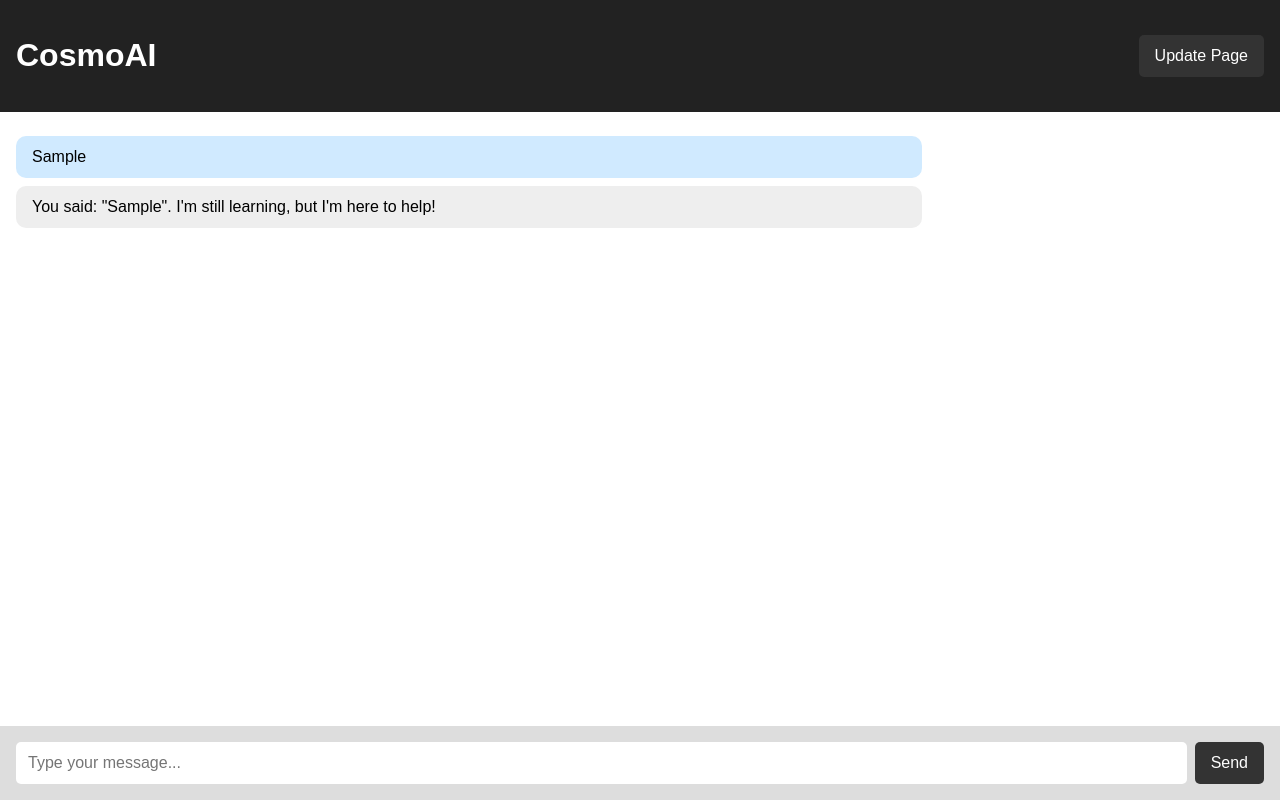
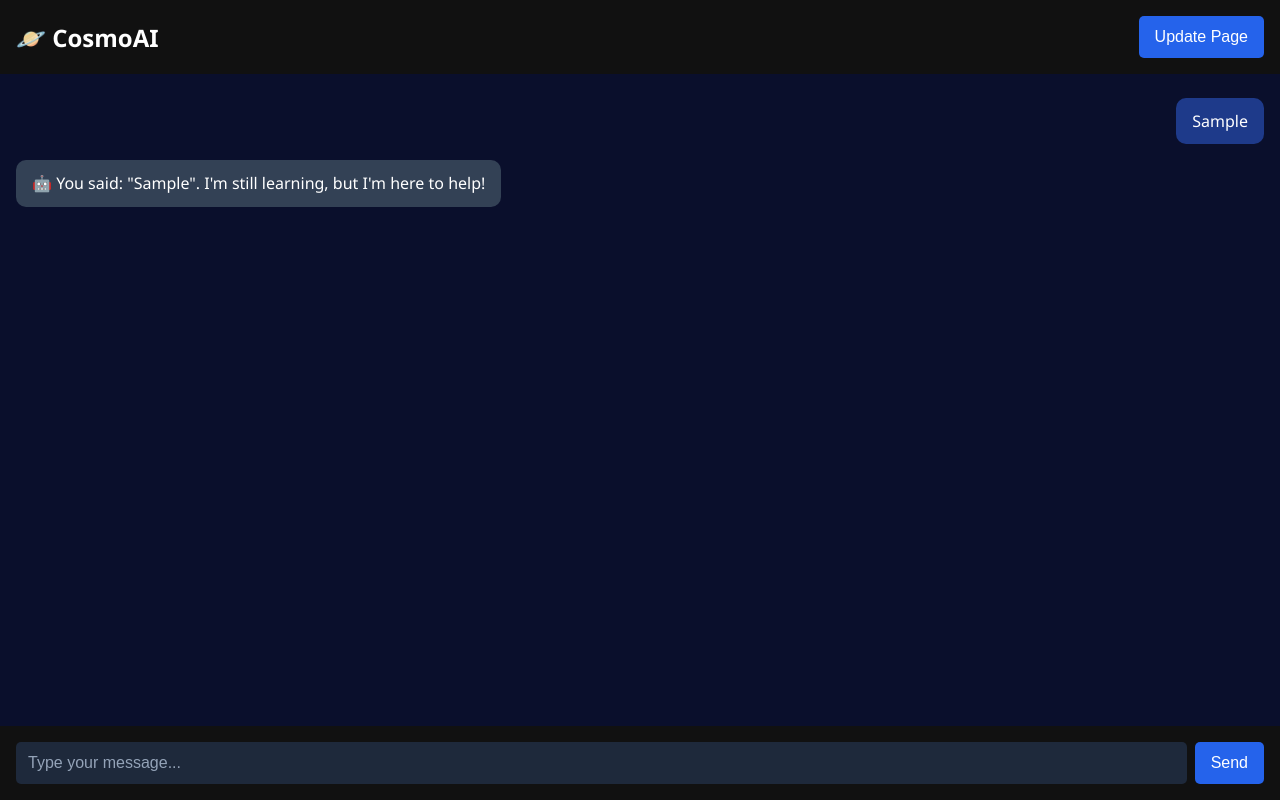
Before and after one commit to Heathrow-Coder/ComsoAI, a plain HTML site: page index.html in a window 1280 px wide. Both pictures are taken after typing "Sample" into the empty fields and a click on the button "Send". Drawn offline with Linux system fonts and the light colour scheme.

Commit message:
Update index.html

```diff
--- a/index.html
+++ b/index.html
@@ -7,8 +7,10 @@
   <style>
     body {
       margin: 0;
-      font-family: sans-serif;
-      background: #f0f0f0;
+      padding: 0;
+      background-color: #0a0f2c; /* Deep space blue */
+      color: white;
+      font-family: 'Segoe UI', sans-serif;
     }
 
     #chat-container {
@@ -18,19 +20,24 @@
     }
 
     header {
-      background: #222;
-      color: white;
+      background: #111;
       padding: 1rem;
       display: flex;
       justify-content: space-between;
       align-items: center;
     }
 
+    header h1 {
+      margin: 0;
+      font-size: 1.5rem;
+    }
+
     #chat-box {
       flex: 1;
       padding: 1rem;
       overflow-y: auto;
-      background: white;
+      display: flex;
+      flex-direction: column;
     }
 
     .message {
@@ -38,22 +45,26 @@
       margin: 0.5rem 0;
       padding: 0.75rem 1rem;
       border-radius: 10px;
+      line-height: 1.4;
+      word-wrap: break-word;
     }
 
     .user {
       align-self: flex-end;
-      background-color: #d0eaff;
+      background-color: #1e3a8a;
+      color: white;
     }
 
     .bot {
       align-self: flex-start;
-      background-color: #eee;
+      background-color: #334155;
+      color: white;
     }
 
     #input-area {
       display: flex;
       padding: 1rem;
-      background: #ddd;
+      background: #111;
     }
 
     #userInput {
@@ -62,6 +73,12 @@
       font-size: 1rem;
       border: none;
       border-radius: 5px;
+      background-color: #1e293b;
+      color: white;
+    }
+
+    #userInput::placeholder {
+      color: #94a3b8;
     }
 
     button {
@@ -70,16 +87,20 @@
       font-size: 1rem;
       border: none;
       border-radius: 5px;
-      background-color: #333;
+      background-color: #2563eb;
       color: white;
       cursor: pointer;
+    }
+
+    button:hover {
+      background-color: #1d4ed8;
     }
   </style>
 </head>
 <body>
   <div id="chat-container">
     <header>
-      <h1>CosmoAI</h1>
+      <h1>🪐 CosmoAI</h1>
       <button onclick="location.reload()">Update Page</button>
     </header>
 
@@ -98,6 +119,7 @@
       const userText = input.value.trim();
       if (!userText) return;
 
+      // Add user message
       const userMsg = document.createElement("div");
       userMsg.className = "message user";
       userMsg.textContent = userText;
@@ -105,6 +127,7 @@
       input.value = "";
       chatBox.scrollTop = chatBox.scrollHeight;
 
+      // Generate bot response
       const botMsg = document.createElement("div");
       botMsg.className = "message bot";
       botMsg.textContent = generateCosmoResponse(userText);
@@ -114,14 +137,19 @@
 
     function generateCosmoResponse(text) {
       const lower = text.toLowerCase();
+
       if (lower.includes("hello") || lower.includes("hi")) {
-        return "Hello! I'm CosmoAI. What can I help you with?";
+        return "👋 Hello! I'm CosmoAI, your space-savvy assistant. What can I help you with today?";
+      } else if (lower.includes("weather")) {
+        return "☁️ I can't check live weather yet, but I recommend packing for cosmic conditions!";
       } else if (lower.includes("joke")) {
-        return "Why don’t astronauts get hungry after being blasted into space? Because they’ve just had a big launch!";
+        return "🪐 Why did the astronaut break up with the alien? They needed space!";
       } else if (lower.includes("who are you")) {
-        return "I'm CosmoAI — your friendly assistant from the stars!";
+        return "🚀 I'm CosmoAI — your friendly assistant from the stars!";
+      } else if (lower.includes("help")) {
+        return "🛠️ I'm here to chat, answer questions, and look stylish doing it. Ask me anything!";
       } else {
-        return `You said: "${text}". I'm still learning, but I'm here to help!`;
+        return `🤖 You said: "${text}". I'm still learning, but I'm here to help!`;
       }
     }
 
```
